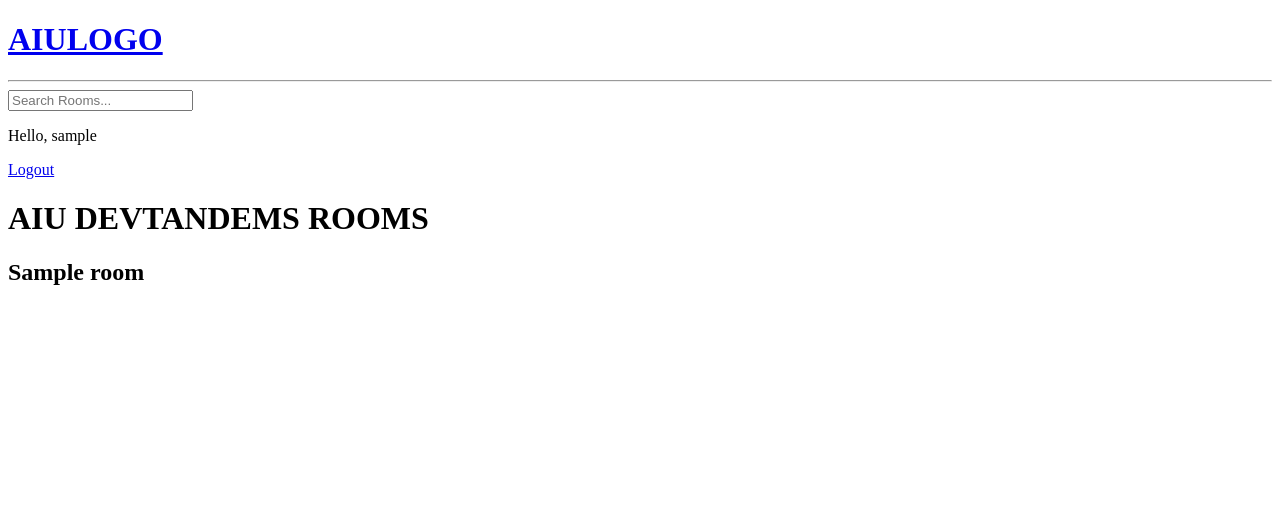
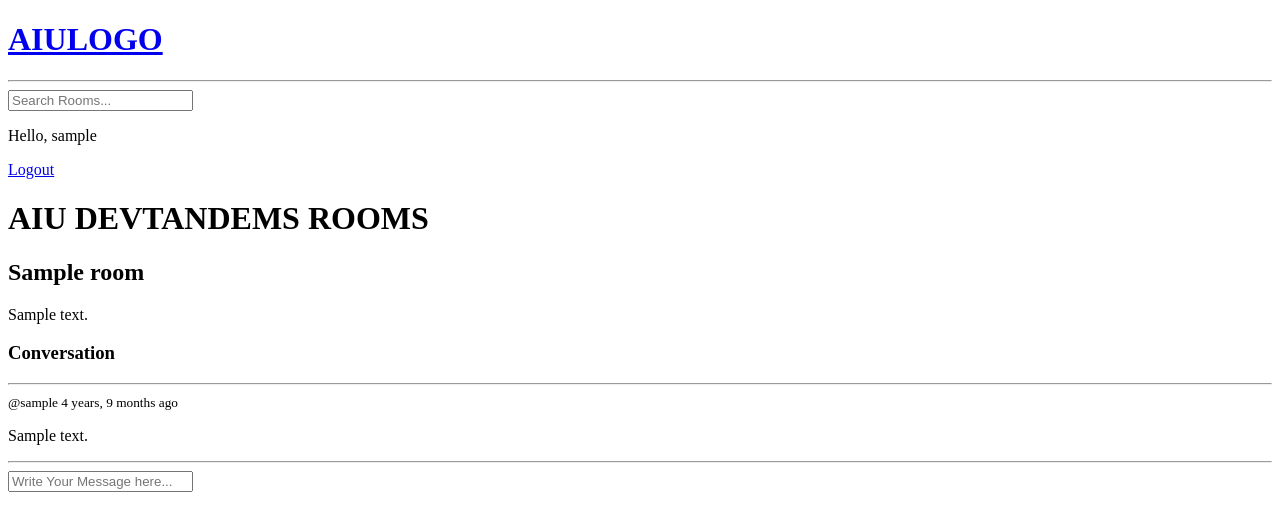
Before and after one commit to LisanzaTabby/AIU-DEVTandems_IS2, a Django app: page /room/1/ in a window 1280 px wide. Shown: the top 531 px of the page. Run offline with Django 5.2, Linux system fonts and the light colour scheme; a user stored in the database is signed in; tables that the repository leaves empty hold one stand-in row (values such as "Sample post").

Commit message:
Chatroom feature

```diff
--- a/AIUApp/templates/AIUApp/room.html
+++ b/AIUApp/templates/AIUApp/room.html
@@ -6,5 +6,27 @@
 <h1>AIU DEVTANDEMS ROOMS</h1>
 <h2>{{ room.name }}</h2>
 
+<p>{{ room.description }}</p>
+
+<div class="comment-wrapper">
+    <h3>Conversation</h3>
+    <hr>
+    {% for message in room_messages %}
+    <div>
+        <small>@{{ message.user}}  {{ message.created|timesince }} ago</small>
+        <p>{{ message.body }}</p>
+        <hr>
+    </div>
+    {% endfor %}
+{% if request.user.is_authenticated %}
+    <div class="comment-form">
+        <form action="" method="post">
+            {% csrf_token %}
+            <input type="text" name="body"placeholder="Write Your Message here...">
+        </form>
+    </div>
+{% endif %}
+
+</div>
 
 {% endblock %}
--- a/AIUApp/views.py
+++ b/AIUApp/views.py
@@ -1,6 +1,6 @@
 from django.shortcuts import render, redirect
 from django.http import HttpResponse
-from .models import Room, Topic
+from .models import Room, Topic, Message
 from django.contrib.auth.models import User
 from django.contrib.auth.decorators import login_required
 from django.contrib.auth import authenticate, login, logout
@@ -11,11 +11,11 @@ from .forms import RoomForm
 # Create your views here.
 
 def loginPage(request):
-    page='login'
+    page='login' # helps redirect/point a user to the register page or login page
     if request.user.is_authenticated:
         return redirect('home')
     if request.method == 'POST':
-        username = request.POST.get('username').lower()
+        username = request.POST.get('username').lower()# changing it to a lowercase
         password = request.POST.get('password')
 
         try:
@@ -39,8 +39,8 @@ def registerPage(request):
     if request.method == 'POST':
         form = UserCreationForm(request.POST)
         if form.is_valid():
-            user = form.save(commit=False)
-            user.username = user.username.lower()
+            user = form.save(commit=False)# saving the form and freezing it in time so that we ca be able to use the username from the form
+            user.username = user.username.lower()#updated to alowercase
             user.save()
             login(request, user)
             return redirect('home')
@@ -66,7 +66,15 @@ def index(request):
     return render(request, 'AIUApp/homepage.html', context)
 def rooms(request, pk):
     room = Room.objects.get(id=pk)
-    context={'room': room}
+    room_messages = room.message_set.all().order_by('-created')# we ar telling it get all a specific set of messages related to that specific room.
+    if request.method == 'POST':
+        message = Message.objects.create(
+            user = request.user,
+            room= room,
+            body= request.POST.get('body')
+        )
+        return redirect('room', pk=room.id)
+    context={'room': room, 'room_messages':room_messages}
     return render(request, 'AIUApp/room.html', context)
 @login_required
 def create_room(request):
```
